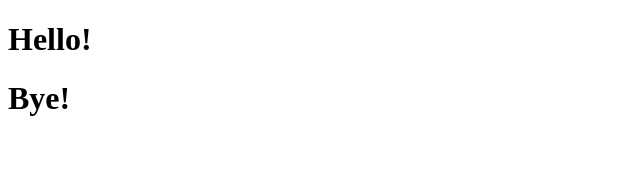
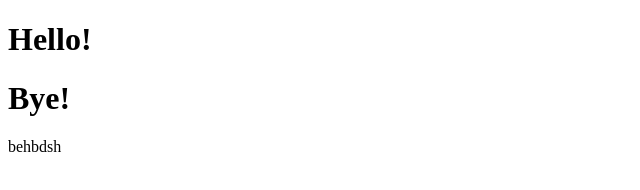
Before and after one commit to olenalogikaschool/lesson-git, a plain HTML site: page index.html in a window 1280 px wide. Shown: the full height of the page, 0-640 px from the left. Drawn offline with Linux system fonts and the light colour scheme.

Commit message:
added paragraph

```diff
--- a/index.html
+++ b/index.html
@@ -10,6 +10,9 @@
     <h1>Bye!</h1>
 
 
+    <p>behbdsh</p>
+
+
 
 
 </body>
```
Also changed, not shown: 1 other file.
